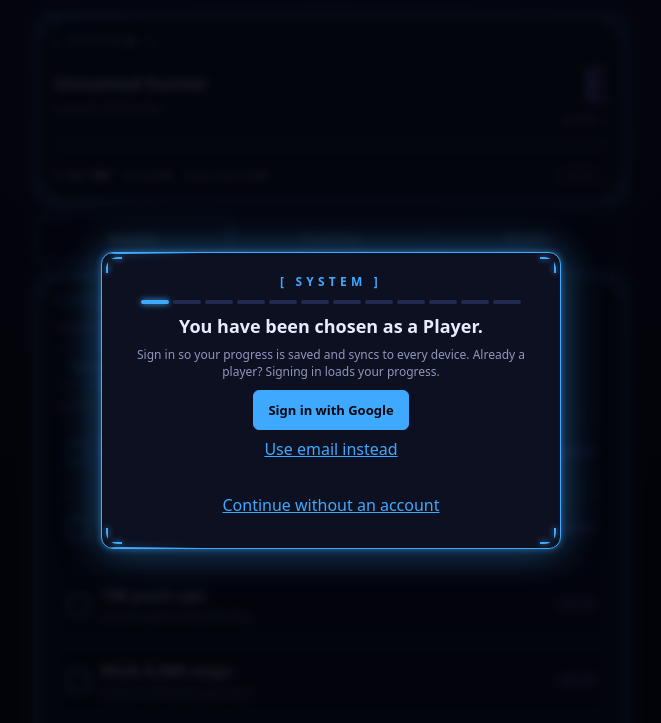
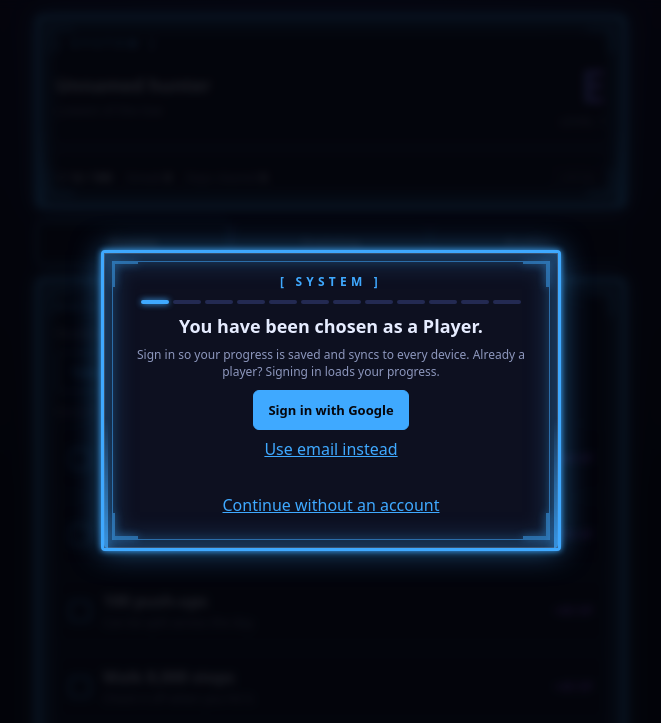
Before and after one commit to aheisig2006-art/System-Training-Apps, a plain HTML site: page index.html in a window 1280 px wide. Shown: the top 723 px of the page, without its empty margins (309-970 px from the left). Drawn offline with Linux system fonts and the light colour scheme.

Commit message:
v2.9.1: thicker electric frames
Thicker 3px border with an inner hairline and corner brackets. Energy
columns run down both sides. Blue for the male hunters, purple for the
female hunters; penalty and failure screens stay red.

Co-Authored-By: Claude Haiku 5.5 <noreply@anthropic.com>
Claude-Session: https://claude.ai/code/session_01DHbBcVAfV2DrYvHimfMih4

```diff
--- a/app.css
+++ b/app.css
@@ -4,7 +4,7 @@ html,body{margin:0}
 html{background:var(--bg)}
 body{background:radial-gradient(circle at 50% -10%,#1a1442 0%,var(--bg) 700px) no-repeat,var(--bg);color:var(--text);font-family:system-ui,-apple-system,Segoe UI,Roboto,sans-serif;min-height:100vh;padding-top:env(safe-area-inset-top,0px);padding-bottom:env(safe-area-inset-bottom,0px)}
 .wrap{max-width:620px;margin:0 auto;padding:16px 16px 48px}
-.panel{position:relative;background:var(--panel);border:1px solid var(--frame);box-shadow:0 0 4px var(--frame-glow),0 0 16px var(--frame-glow),inset 0 0 22px rgba(155,92,255,.06);border-radius:10px;padding:16px;margin-bottom:14px}
+.panel{position:relative;background:var(--panel);border:3px solid var(--frame);box-shadow:0 0 6px var(--frame),0 0 22px var(--frame-glow),inset 0 0 0 1px rgba(255,255,255,.14),inset 0 0 26px var(--frame-glow);border-radius:4px;padding:16px;margin-bottom:14px}
 h1{font-size:12px;letter-spacing:.35em;color:var(--blue);margin:0 0 10px;text-transform:uppercase;font-weight:600}
 .note{font-size:12px;color:var(--muted);margin:0 0 10px}
 .pot-h{display:flex;align-items:center;gap:8px}
@@ -110,30 +110,31 @@ input:focus{outline:2px solid var(--blue);outline-offset:1px}
 /* overlays */
 .overlay{position:fixed;inset:0;background:rgba(3,4,10,.88);backdrop-filter:blur(4px);display:flex;align-items:center;justify-content:center;z-index:20;padding:16px;overflow:auto}
 .overlay[hidden]{display:none}
-.modal{position:relative;min-width:0;margin:auto;background:var(--panel);border:1px solid var(--frame);box-shadow:0 0 6px var(--frame-glow),0 0 40px var(--frame-glow);border-radius:12px;padding:20px;width:100%;max-width:420px;text-align:center}
+.modal{position:relative;min-width:0;margin:auto;background:var(--panel);border:3px solid var(--frame);box-shadow:0 0 6px var(--frame),0 0 30px var(--frame-glow),inset 0 0 0 1px rgba(255,255,255,.14),inset 0 0 30px var(--frame-glow);border-radius:4px;padding:20px;width:100%;max-width:420px;text-align:center}
 
-/* electric system frame: corner brackets, flicker and a scan streak on every system window */
-.panel::before,.modal::before{content:"";position:absolute;inset:4px;pointer-events:none;border-radius:inherit;
+/* electric system frame: inner hairline with thick corner brackets (flicker), and flowing energy columns along both sides */
+.panel::before,.modal::before{content:"";position:absolute;inset:8px;pointer-events:none;
+  border:1px solid var(--frame);opacity:.55;
   background:
-    linear-gradient(var(--frame),var(--frame)) 0 0/16px 2px no-repeat,
-    linear-gradient(var(--frame),var(--frame)) 0 0/2px 16px no-repeat,
-    linear-gradient(var(--frame),var(--frame)) 100% 0/16px 2px no-repeat,
-    linear-gradient(var(--frame),var(--frame)) 100% 0/2px 16px no-repeat,
-    linear-gradient(var(--frame),var(--frame)) 0 100%/16px 2px no-repeat,
-    linear-gradient(var(--frame),var(--frame)) 0 100%/2px 16px no-repeat,
-    linear-gradient(var(--frame),var(--frame)) 100% 100%/16px 2px no-repeat,
-    linear-gradient(var(--frame),var(--frame)) 100% 100%/2px 16px no-repeat;
-  filter:drop-shadow(0 0 3px var(--frame));
+    linear-gradient(var(--frame),var(--frame)) -1px -1px/26px 3px no-repeat,
+    linear-gradient(var(--frame),var(--frame)) -1px -1px/3px 26px no-repeat,
+    linear-gradient(var(--frame),var(--frame)) 100% -1px/26px 3px no-repeat,
+    linear-gradient(var(--frame),var(--frame)) 100% -1px/3px 26px no-repeat,
+    linear-gradient(var(--frame),var(--frame)) -1px 100%/26px 3px no-repeat,
+    linear-gradient(var(--frame),var(--frame)) -1px 100%/3px 26px no-repeat,
+    linear-gradient(var(--frame),var(--frame)) 100% 100%/26px 3px no-repeat,
+    linear-gradient(var(--frame),var(--frame)) 100% 100%/3px 26px no-repeat;
+  filter:drop-shadow(0 0 4px var(--frame));
   animation:frame-flicker 6s linear infinite}
 .panel::after,.modal::after{content:"";position:absolute;inset:0;pointer-events:none;border-radius:inherit;
   background:
-    linear-gradient(90deg,transparent,var(--frame),transparent) 0 0/35% 1px no-repeat,
-    linear-gradient(90deg,transparent,var(--frame),transparent) 0 100%/35% 1px no-repeat;
-  filter:drop-shadow(0 0 4px var(--frame));
-  animation:frame-scan 4.5s linear infinite}
+    linear-gradient(180deg,transparent 0%,var(--frame) 30%,#fff 50%,var(--frame) 70%,transparent 100%) 0 0/4px 200% no-repeat,
+    linear-gradient(180deg,transparent 0%,var(--frame) 30%,#fff 50%,var(--frame) 70%,transparent 100%) 100% 0/4px 200% no-repeat;
+  filter:drop-shadow(0 0 5px var(--frame));
+  animation:frame-flow 3.2s linear infinite}
 .penalty,.modal.failed{--frame:#ff4d6d;--frame-glow:rgba(255,77,109,.5)}
-@keyframes frame-flicker{0%,100%{opacity:1}89%{opacity:1}90%{opacity:.45}91%{opacity:1}93%{opacity:.7}94%{opacity:1}}
-@keyframes frame-scan{0%{background-position:-40% 0,-40% 100%}100%{background-position:140% 0,140% 100%}}
+@keyframes frame-flicker{0%,100%{opacity:.55}89%{opacity:.55}90%{opacity:.2}91%{opacity:.55}93%{opacity:.35}94%{opacity:.55}}
+@keyframes frame-flow{0%{background-position:0 0,100% 0}100%{background-position:0 -100%,100% -100%}}
 @media (prefers-reduced-motion:reduce){.panel::before,.modal::before,.panel::after,.modal::after{animation:none}}
 .modal h1{text-align:center}
 .modal input{margin-top:4px;text-align:center}
--- a/js/version.js
+++ b/js/version.js
@@ -1,6 +1,7 @@
 // Bump APP_VERSION (and VERSION in sw.js) with every release.
-export const APP_VERSION = '2.9.0';
+export const APP_VERSION = '2.9.1';
 export const WHATS_NEW = {
+  '2.9.1': 'Thicker electric frames on system windows, with glowing energy along the sides. Blue for the male hunters, purple for the female hunters.',
   '2.9.0': 'System windows have an electric frame. Blue for the male hunters, purple for the female hunters.',
   '2.8.1': 'Owner-only tools are now enabled for the developer account.',
   '2.8.0': 'Training shows and takes effort as RIR (reps in reserve) instead of RPE. Your history is unchanged. RIR 2 = RPE 8.',
--- a/sw.js
+++ b/sw.js
@@ -1,5 +1,5 @@
 // Bump VERSION (and APP_VERSION in js/version.js) with every release.
-const VERSION = '2.9.0';
+const VERSION = '2.9.1';
 const CACHE = 'system-' + VERSION;
 const ASSETS = [
   './', './index.html', './app.css', './manifest.webmanifest',
```
